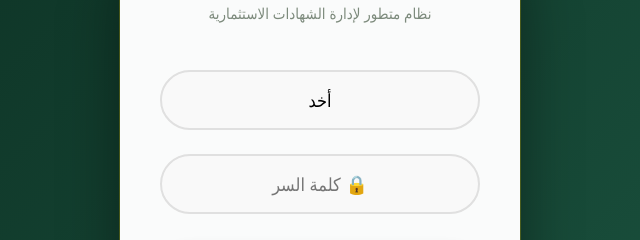
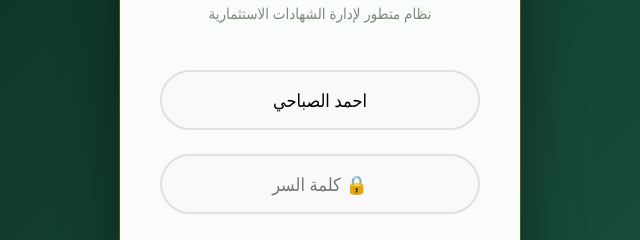
Before and after one commit to ahmedelsabah18121965-max/hassan, a plain HTML site: page index.html in a window 1280 px wide. Both pictures are taken after a click on the button "🔓 دخول إلى المنصة". Shown: the part 259-499 px from the top of the page, 320-960 px from the left. Drawn offline with Linux system fonts and the light colour scheme.

Commit message:
Update index.html

```diff
--- a/index.html
+++ b/index.html
@@ -429,7 +429,7 @@
     <div class="login-card">
         <h1>📜 <span>شهاداتي</span></h1>
         <p>نظام متطور لإدارة الشهادات الاستثمارية</p>
-        <input type="text" id="loginName" placeholder="👤 اسم المستخدم" value="أخد">
+        <input type="text" id="loginName" placeholder="👤 اسم المستخدم" value="احمد الصباحي">
         <input type="password" id="loginPass" placeholder="🔒 كلمة السر">
         <button class="login-btn" onclick="checkLogin()">🔓 دخول إلى المنصة</button>
         <div id="loginError" class="error-msg"></div>
@@ -670,7 +670,7 @@
     window.checkLogin = function() {
         let name = document.getElementById('loginName').value.trim();
         let pass = document.getElementById('loginPass').value;
-        if (name === 'احمد' && pass === '181265') {
+        if (name === 'احمد الصباحي' && pass === '181265') {
             document.getElementById('loginScreen').style.display = 'none';
             document.getElementById('mainApp').style.display = 'block';
             document.getElementById('userName').innerText = name;
```
